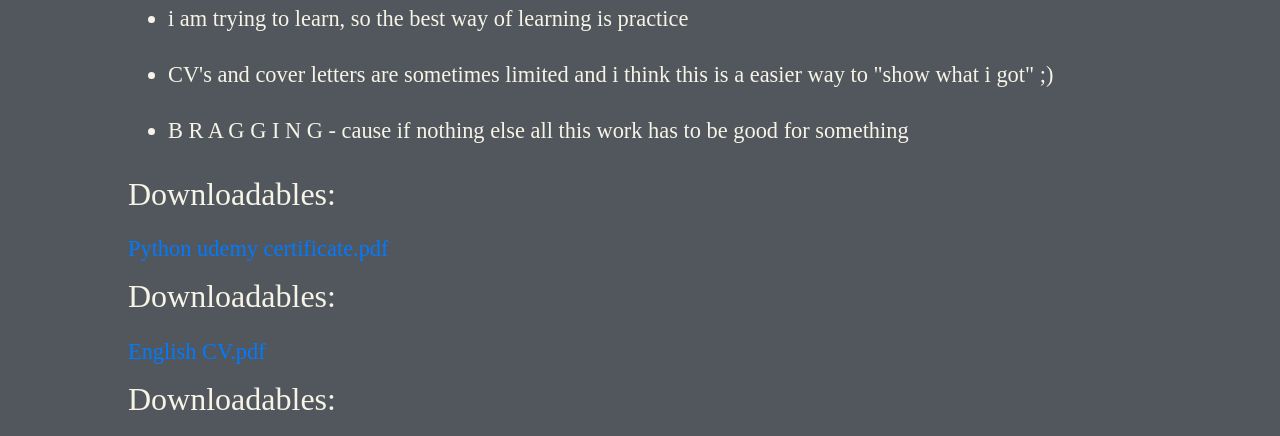
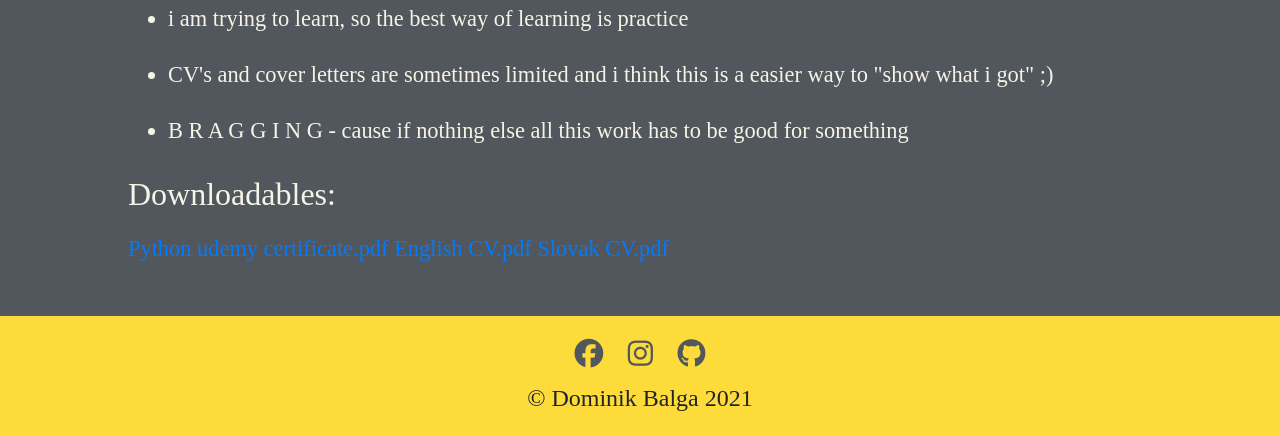
Before and after one commit to DominikBalga/MyPersonalSite, a Flask app: page /about-me in a window 1280 px wide. Shown: the part 1719-2155 px from the top of the page. Run offline with Flask 2, Linux system fonts and the light colour scheme; some libraries are stand-ins or nearby versions; some web fonts are replaced.

Commit message:
ABOUT ME

```diff
--- a/templates/aboutme.html
+++ b/templates/aboutme.html
@@ -40,9 +40,7 @@
 </ul>
     <h2>Downloadables:</h2>
     <a href="{{url_for('downloadcert')}}">Python udemy certificate.pdf</a>
-    <h2>Downloadables:</h2>
     <a href="{{url_for('downloadcven')}}">English CV.pdf</a>
-    <h2>Downloadables:</h2>
     <a href="{{url_for('downloadcvsk')}}">Slovak CV.pdf</a>
 </div>
 </section>
```
